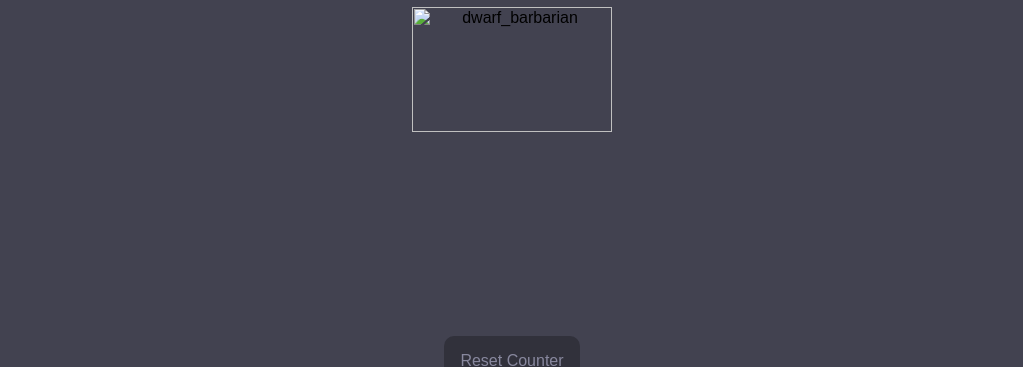
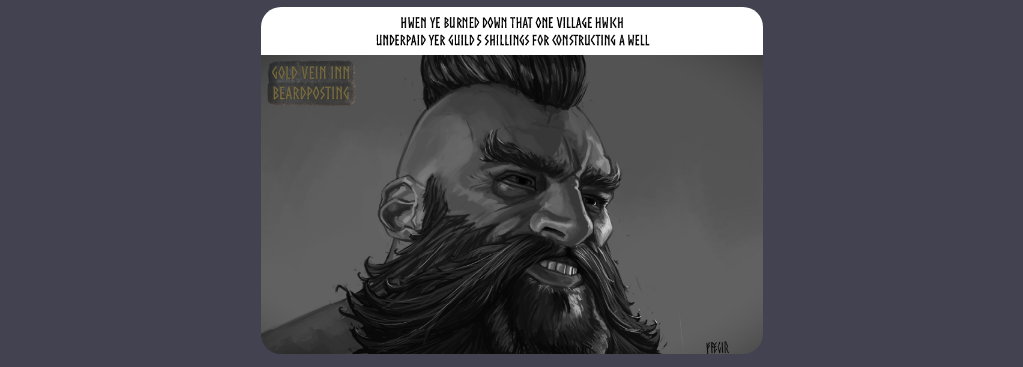
Before and after one commit to Captain-Nate/Rage_Counter, a plain HTML site: page index.html in a window 1280 px wide. Shown: the part 81-448 px from the top of the page, without its empty margins (132-1155 px from the left). Drawn offline with Linux system fonts and the light colour scheme.

Commit message:
Update index.html

```diff
--- a/index.html
+++ b/index.html
@@ -9,7 +9,7 @@
     <img src="D&D_Dragon.png" alt="dnd_dragon" style="display: inline-block; width: 3rem;">
     <h1 style="display: inline-block;">Barbarian Rage Counter</h1>
 
-    <img id="dwarf_barb" src="GIGACHAD_dwarf.png" alt="dwarf_barbarian">
+    <img id="dwarf_barb" src="DWARF.jpg" alt="dwarf_barbarian">
 </div>
 
 <div id="counter_elements" style="text-align: center;">
```
